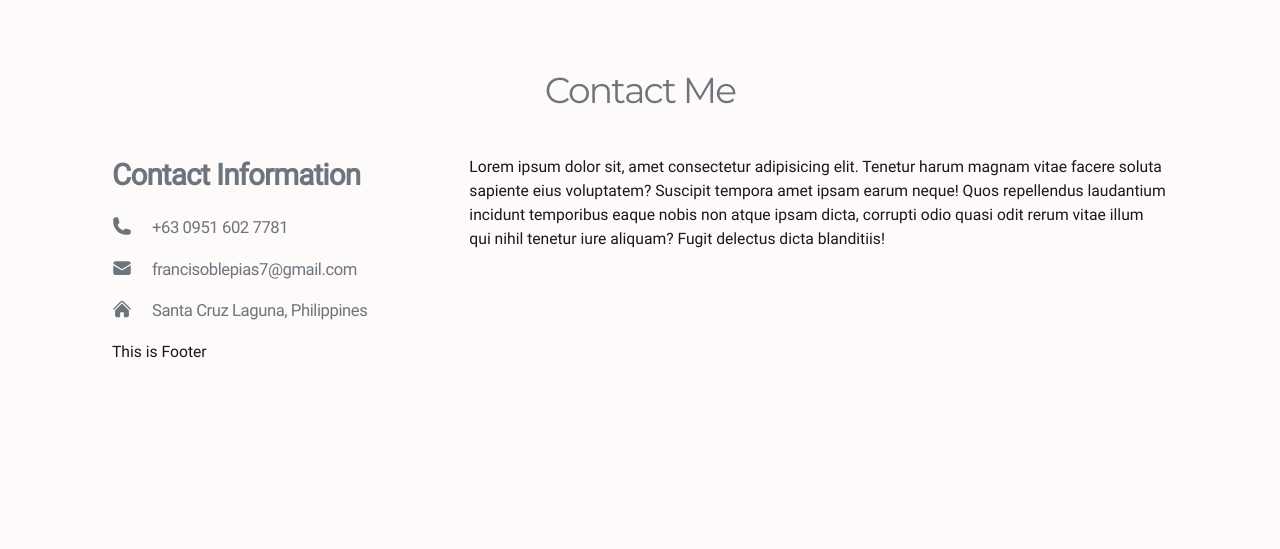
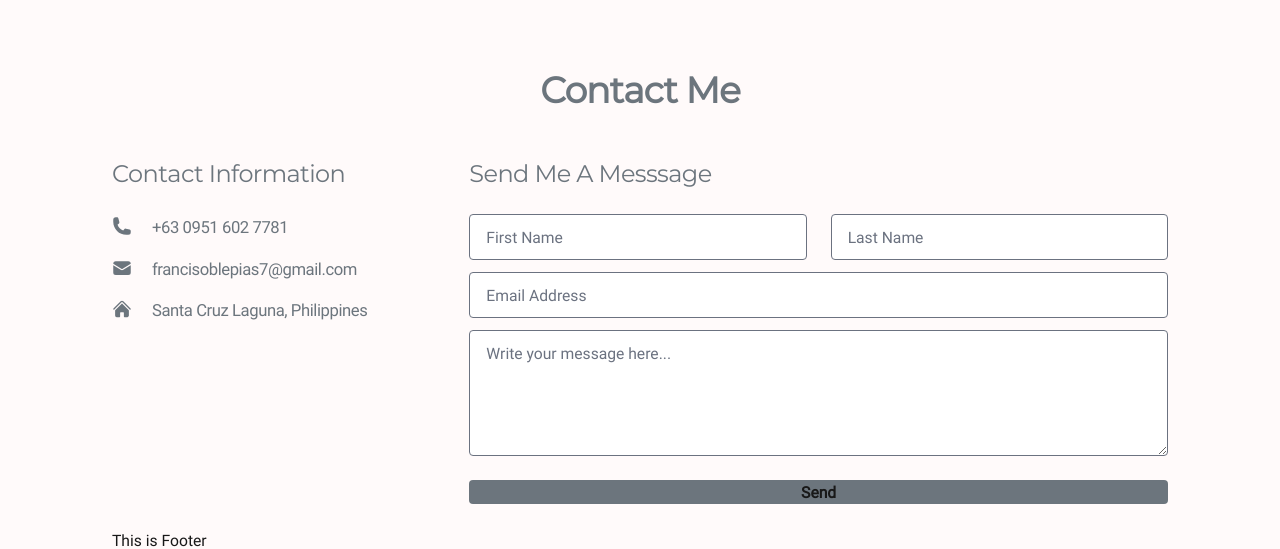
Before and after one commit to Franz090/my-portfolio, a React (Vite) app: page / in a window 1280 px wide. Shown: the part 566-1115 px from the top of the page. Before the commit the page ends 929 px from the top, so only its background shows below. Built offline with nearby package versions, Linux system fonts and the light colour scheme.

Commit message:
contact form to send email are good

```diff
--- a/package.json
+++ b/package.json
@@ -11,6 +11,7 @@
     "preview": "vite preview"
   },
   "dependencies": {
+    "@emailjs/browser": "^3.11.0",
     "@heroicons/react": "v1",
     "@tailwindcss/aspect-ratio": "^0.4.2",
     "@tailwindcss/forms": "^0.5.6",
--- /dev/null
+++ b/src/components/Contact/ContactInfo.jsx
@@ -0,0 +1,42 @@
+import React, { useRef } from 'react';
+import emailjs from '@emailjs/browser';
+
+
+export default function ContactInfo()  {
+  const form = useRef();
+
+  const sendEmail = (e) => {
+    e.preventDefault();
+
+    emailjs.sendForm('service_t9yudsu', 'template_br5ubl1', form.current, 'a1HWmBwln_h1j5REX')
+      .then((result) => {
+          console.log(result.text);
+          console.log("message sent");
+      }, (error) => {
+          console.log(error.text);
+      });
+  };
+ return (
+    <form className="lg:w-full" ref={form} onSubmit={sendEmail}>
+      <div className="flex flex-wrap -mx-3 mb-6">
+        <div className="w-full md:w-1/2 px-3 mb-6 md:mb-0">
+          <input className="appearance-none block w-full bg-gray-200 text-gray-700 border border-red-500 rounded py-3 px-4 mb-3 leading-tight focus:outline-none focus:bg-white" id="grid-first-name" type="text" placeholder="First Name" name="first_name" />
+        </div>
+        <div className="w-full md:w-1/2 px-3">
+          <input className="appearance-none block w-full bg-gray-200 text-gray-700 border border-gray-200 rounded py-3 px-4 leading-tight focus:outline-none focus:bg-white focus:border-gray-500" id="grid-last-name" type="text" placeholder="Last Name"
+          name="last_name" />
+        </div>
+        <div className="w-full px-3">
+          <input className="appearance-none block w-full bg-gray-200 text-gray-700 border border-gray-200 rounded py-3 px-4 mb-3 leading-tight focus:outline-none focus:bg-white focus:border-gray-500" id="grid-email" type="email" placeholder="Email Address" name="user_email" />
+        </div>
+        <div className="w-full mb-6 px-3">
+          <textarea className="appearance-none block w-full bg-gray-200 text-gray-700 border border-gray-200 rounded py-3 px-4 leading-tight focus:outline-none focus:bg-white focus:border-gray-500" id="grid-message" rows="5" placeholder="Write your message here..." name="message"></textarea>
+        </div>
+        <div className="flex justify-center w-full px-3">
+        <input className="bg-gray-light  hover:bg-gray text-white font-bold rounded
+         w-full" type="submit" value="Send" />
+      </div>
+      </div>
+    </form>
+ )
+}
--- a/src/components/Home/LazyImage.jsx
+++ b/src/components/Home/LazyImage.jsx
@@ -19,8 +19,8 @@ const LazyImage = () => {
   }, [setIsLoading, setImageLoaded]);
 
   return (
-    <div className={`my-profile h-100 w-auto xl:right-[-90px] lg:right-[-39px] relative`}>
-      {isLoading && <div className='pb-2 text-gray-light font-extralight font-roboto'>Loading...</div>}
+    <div className={`my-profile  xl:right-[-90px] lg:right-[-39px] xl:w-4/7 lg:w-9xl  relative`}>
+      {isLoading && <div className='pb-2 text-center text-gray-light font-extralight font-roboto'>Loading...</div>}
       {imageLoaded && (
         <img
           src={myProfileImage}
--- a/src/shared/components/Partials/Contact.jsx
+++ b/src/shared/components/Partials/Contact.jsx
@@ -1,17 +1,17 @@
 import React from 'react';
-
+import ContactInfo from '../../../components/Contact/ContactInfo'
 const Contact = () => {
   return (
     <>
       <div id="contact" className="md:px-10 sm:px-10 xl:px-28 ">
 
-        <h6 className="text-2xl md:text-4xl lg:text-4xl font-extralight font-montserrat text-center text-gray-light tracking-tighter">Contact Me</h6>
+        <h6 className="text-2xl md:text-4xl lg:text-4xl font-semibold font-montserrat text-center text-gray-light tracking-tight">Contact Me</h6>
 
 
         <div className="grid lg:grid-cols-3 grid-cols-1  gap-4 pt-11 ">
 
           <div className='col-span-1 '>
-          <h2 className='capitalize  text-gray-light tracking-tight leading-10 font-semibold text-justify pb-5 lg:w-3/4 lg:text-[30px]'>Contact Information</h2>
+          <h2 className='capitalize font-montserrat  text-gray-light tracking-tight leading-10 font-medium text-justify pb-5 lg:w-3/4 lg:text-[24px]'>Contact Information</h2>
             <div className='flex pb-4'>
               <svg xmlns="http://www.w3.org/2000/svg" viewBox="0 0 24 24" fill="currentColor" className="w-5 h-6 text-gray-light ">
               <path fillRule="evenodd" d="M1.5 4.5a3 3 0 013-3h1.372c.86 0 1.61.586 1.819 1.42l1.105 4.423a1.875 1.875 0 01-.694 1.955l-1.293.97c-.135.101-.164.249-.126.352a11.285 11.285 0 006.697 6.697c.103.038.25.009.352-.126l.97-1.293a1.875 1.875 0 011.955-.694l4.423 1.105c.834.209 1.42.959 1.42 1.82V19.5a3 3 0 01-3 3h-2.25C8.552 22.5 1.5 15.448 1.5 6.75V4.5z" clipRule="evenodd" /></svg>
@@ -32,9 +32,8 @@ const Contact = () => {
             </div>
           </div>
           <div className="lg:col-span-2 col-span-1">
-
-
-            Lorem ipsum dolor sit, amet consectetur adipisicing elit. Tenetur harum magnam vitae facere soluta sapiente eius voluptatem? Suscipit tempora amet ipsam earum neque! Quos repellendus laudantium incidunt temporibus eaque nobis non atque ipsam dicta, corrupti odio quasi odit rerum vitae illum qui nihil tenetur iure aliquam? Fugit delectus dicta blanditiis!
+          <h2 className='capitalize font-montserrat  text-gray-light tracking-tight leading-10 font-medium text-justify pb-5 lg:w-3/4 lg:text-[24px]'>Send Me a Messsage</h2>
+          <ContactInfo/>
           </div>
         </div>
       </div>
```
Also changed, not shown: 1 other file (tests, documents, lock files or other folders).
